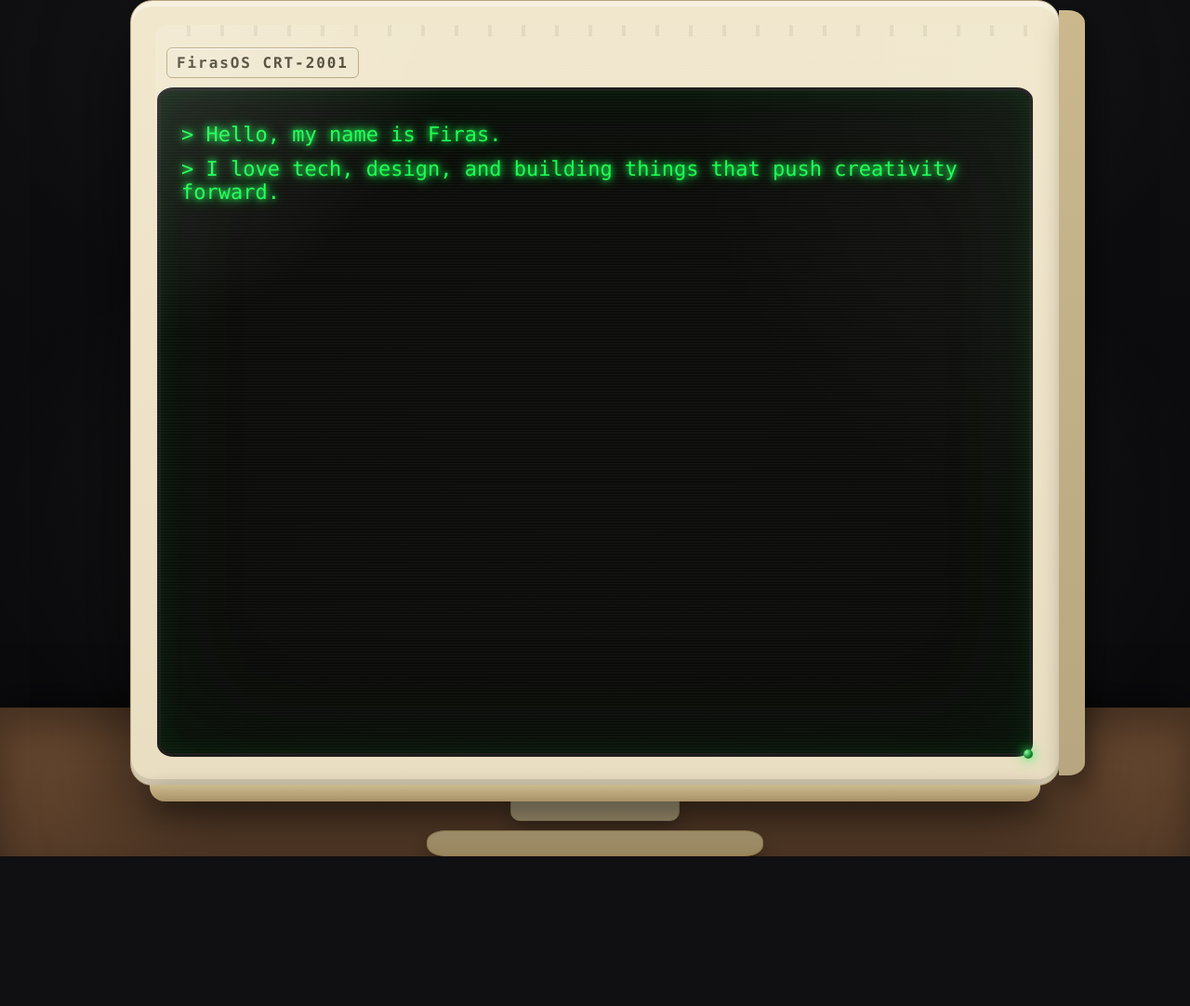
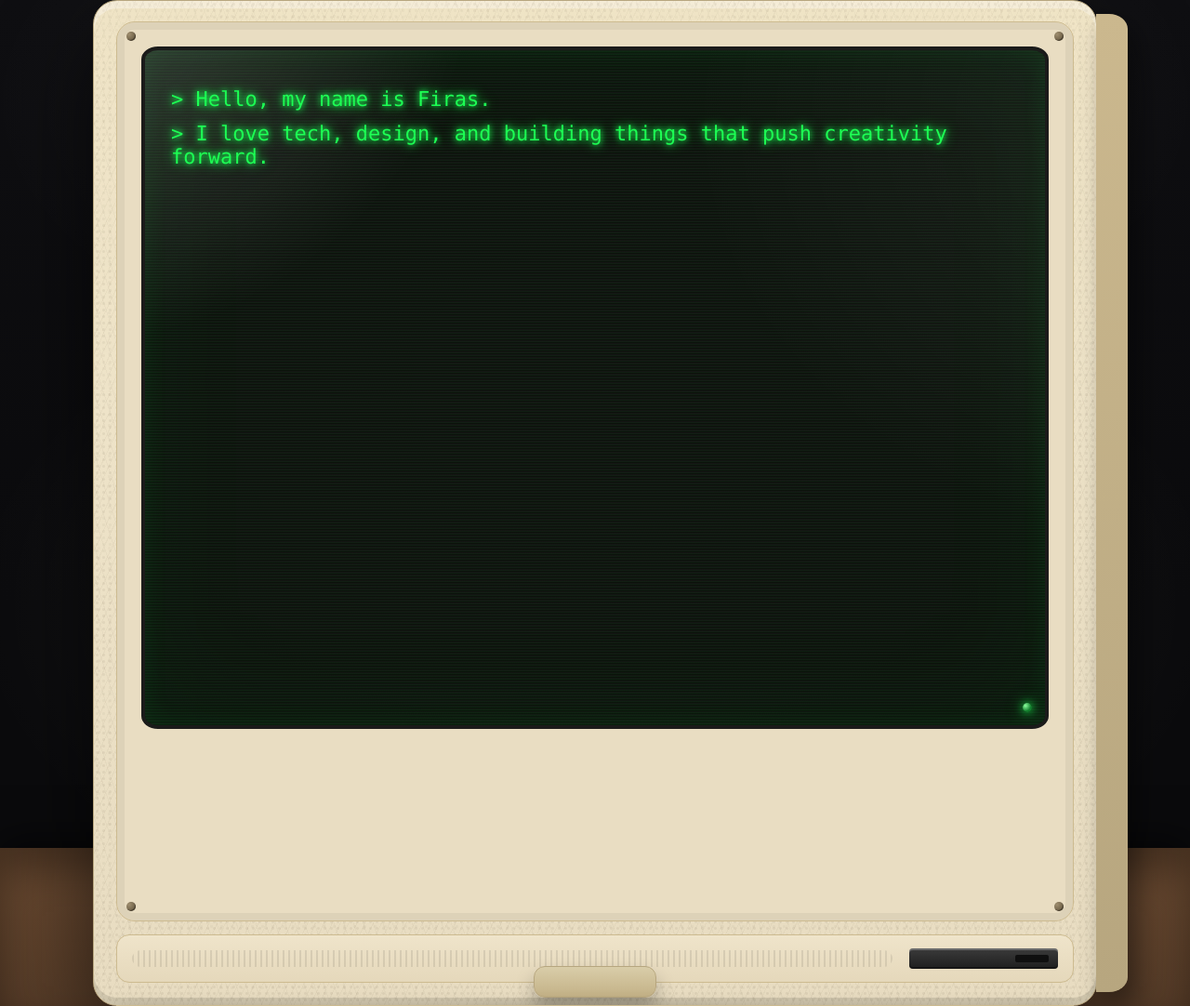
Before and after one commit to Redcmd121/firas-page, a plain HTML site: page index.html in a window 1280 px wide. Shown: the whole page at 93% size. Before the commit the page ends 921 px from the top, so only its background shows below. Drawn offline with Linux system fonts and the light colour scheme.

Commit message:
Update index.html

```diff
--- a/index.html
+++ b/index.html
@@ -3,21 +3,21 @@
 <head>
 <meta charset="utf-8"/>
 <meta name="viewport" content="width=device-width,initial-scale=1"/>
-<title>FirasOS // CRT</title>
+<title>FirasOS // CRT Chunky</title>
 <style>
   :root{
     --green:#1aff52;
     --cyan:#63e6ff;
-    --beige:#e9dec2;
-    --beige-d:#cbb88d;
+    --beige:#e8dcc1;        /* front plastic (slightly yellowed) */
+    --beige-d:#cbb88e;      /* side/shadow plastic */
     --type-speed:24ms;
     --line-delay:600ms;
-    --glow:0 0 6px #1aff52, 0 0 14px #1aff52;
+    --glow:0 0 6px #1aff52,0 0 14px #1aff52;
   }
 
-  html,body{height:100%;margin:0;background:#101012;font-family:ui-monospace,Menlo,Monaco,Consolas,"Courier New",monospace;color:#ddd}
+  html,body{height:100%;margin:0;background:#101012;font-family:ui-monospace,Menlo,Monaco,Consolas,"Courier New",monospace}
 
-  /* Scene */
+  /* Scene + lighting */
   .stage{
     min-height:100svh; position:relative; overflow:hidden;
     display:grid; place-items:center;
@@ -26,100 +26,139 @@
   }
   .spot{ position:absolute; inset:0; pointer-events:none;
     background:
-      radial-gradient(600px 300px at 50% 20%, rgba(255,255,220,.16), transparent 70%),
-      radial-gradient(900px 500px at 50% 60%, rgba(255,255,220,.08), transparent 75%);
+      radial-gradient(700px 360px at 50% 14%, rgba(255,255,220,.17), transparent 70%),
+      radial-gradient(900px 520px at 50% 60%, rgba(255,255,220,.08), transparent 75%);
     mix-blend-mode:screen; animation:pulse 6s ease-in-out infinite }
   @keyframes pulse{0%,100%{opacity:.9}50%{opacity:.75}}
 
-  /* Table */
   .table{
     position:absolute; left:0; right:0; bottom:0;
-    height:min(22vh,160px);
+    height:min(24vh,170px);
     background:
       linear-gradient(#6a4a31,#563c28),
       repeating-linear-gradient(90deg, rgba(255,255,255,.05) 0 2px, rgba(0,0,0,.12) 2px 40px);
-    box-shadow: inset 0 22px 40px rgba(0,0,0,.35), 0 -8px 40px rgba(0,0,0,.55);
+    box-shadow: inset 0 24px 40px rgba(0,0,0,.35), 0 -8px 40px rgba(0,0,0,.55);
     z-index:0;
   }
 
-  /* ======= FULL MONITOR (case + depth + stand) ======= */
-  .monitor{
-    width: clamp(680px, 90vw, 1000px);
-    z-index:2;
-    transform: translateY(60px) scale(.92);
-    opacity:0;
-    animation:popIn .9s cubic-bezier(.22,1.2,.32,1) forwards;
+  /* ====== CHONKY ALL-IN-ONE ====== */
+  .computer{
+    width: clamp(740px, 92vw, 1080px);
+    aspect-ratio: 1 / 1;                 /* square face */
+    transform: translateY(50px) scale(.92);
+    opacity:0; animation:pop .9s cubic-bezier(.22,1.2,.32,1) forwards;
+    z-index:2; position:relative;
   }
-  @keyframes popIn{
-    0%{transform:translateY(60px) scale(.82); opacity:0; filter:blur(6px)}
+  @keyframes pop{
+    0%{transform:translateY(60px) scale(.82); opacity:0; filter:blur(8px)}
     60%{transform:translateY(-6px) scale(1.02); opacity:1; filter:blur(0)}
     100%{transform:translateY(0) scale(1); opacity:1}
   }
 
-  /* monitor body (front) */
-  .body{
-    position:relative;
-    background: linear-gradient(#f1e7cd,var(--beige));
-    border:1px solid #b7a67f;
-    border-radius:24px;
-    padding:26px 28px 30px;
+  /* case block (front face) */
+  .case{
+    position:relative; height:100%;
+    background: linear-gradient(#f2e8cd,var(--beige));
+    border:1px solid #b7a67f; border-radius:26px;
     box-shadow:
-      inset 0 -6px 0 rgba(0,0,0,.10),
-      inset 0 6px 0 rgba(255,255,255,.35),
-      0 38px 90px rgba(0,0,0,.55);
+      inset 0 -8px 0 rgba(0,0,0,.10),
+      inset 0 8px 0 rgba(255,255,255,.35),
+      0 42px 96px rgba(0,0,0,.58);
+  }
+  /* case depth on right */
+  .case::before{
+    content:""; position:absolute; top:14px; right:-34px;
+    width:34px; height:calc(100% - 28px);
+    background: linear-gradient(180deg, var(--beige-d), #b7a67f);
+    border-radius:0 20px 20px 0 / 0 16px 16px 0;
+    box-shadow: 8px 14px 26px rgba(0,0,0,.35);
+  }
+  /* bottom lip thickness */
+  .case::after{
+    content:""; position:absolute; left:2.2%; right:2.2%; bottom:-20px; height:20px;
+    border-radius:0 0 18px 18px;
+    background: linear-gradient(#cdbb90,#a89166);
+    box-shadow: 0 12px 26px rgba(0,0,0,.42);
   }
 
-  /* right-side depth */
-  .body::before{
-    content:""; position:absolute; top:10px; right:-28px;
-    width:28px; height:calc(100% - 20px);
-    border-radius:0 18px 18px 0 / 0 14px 14px 0;
-    background: linear-gradient(180deg, var(--beige-d), #b7a67f);
-    box-shadow: 6px 12px 24px rgba(0,0,0,.35);
-  }
-  /* bottom lip */
-  .body::after{
-    content:""; position:absolute; left:2%; right:2%; bottom:-18px; height:18px;
-    border-radius:0 0 16px 16px; background: linear-gradient(#cdbb90,#a89166);
-    box-shadow: 0 10px 26px rgba(0,0,0,.42);
+  /* grime + scuffs + sticker residue */
+  .scuffs{
+    pointer-events:none; position:absolute; inset:0; border-radius:26px; mix-blend-mode:multiply;
+    background:
+      /* nicotine/yellowing top */
+      linear-gradient(180deg, rgba(213,188,120,.12), transparent 40%),
+      /* random scuffs */
+      repeating-linear-gradient(115deg, rgba(90,70,40,.08) 0 1px, transparent 1px 8px),
+      repeating-linear-gradient(72deg, rgba(60,50,40,.06) 0 1px, transparent 1px 10px),
+      /* sticker ghost */
+      radial-gradient(120px 70px at 22% 18%, rgba(255,255,255,.35) 0 50%, rgba(255,255,255,0) 60%),
+      /* grime specks */
+      radial-gradient(rgba(70,60,40,.12) 0 1px, transparent 2px),
+      radial-gradient(rgba(60,50,40,.07) 0 1px, transparent 2px);
+    background-size:
+      100% 100%,
+      420px 420px,
+      520px 520px,
+      280px 180px,
+      7px 7px,
+      11px 11px;
+    opacity:.55;
   }
 
-  .vent{height:12px; border-radius:8px; opacity:.28; margin-bottom:12px;
-        background:repeating-linear-gradient(90deg,transparent 0 32px,rgba(0,0,0,.22) 32px 36px)}
-  .label{
-    display:inline-block; margin-left:10px; padding:6px 10px; border-radius:6px;
-    background:#efe7cf; border:1px solid #b7a67f; color:#4a4331; font-weight:700; letter-spacing:.12em;
-    box-shadow: inset 0 1px 0 rgba(255,255,255,.7);
+  /* front layout: screen up top, chin below */
+  .face{
+    position:absolute; inset:22px 24px 24px 24px; display:grid; grid-template-rows: 1fr auto; gap:14px;
   }
 
-  /* bezel grid: badge row + screen row */
+  /* thick bezel + glass viewport */
   .bezel{
-    display:grid; grid-template-rows:auto 1fr; gap:10px;
+    position:relative; padding:26px; background:#e9ddc2; border-radius:20px; border:1px solid #cdbb90;
+    box-shadow: inset 0 0 0 8px rgba(0,0,0,.05);
+  }
+  .viewport{
+    position:relative; background:#0a0a08; border:4px solid #1b1b1a; border-radius:18px/14px;
+    overflow:hidden; aspect-ratio: 4 / 3; box-shadow: inset 0 0 140px rgba(26,255,82,.05), inset 0 0 28px rgba(26,255,82,.08);
   }
 
-  /* viewport (glass). **Clips** everything so nothing spills outside */
-  .viewport{
-    display:grid; place-items:stretch;
-    background:#0a0a08;
-    border:4px solid #1b1b1a;
-    border-radius:18px/14px;
-    padding:22px;                 /* inner bezel */
-    aspect-ratio: 4 / 3;          /* CRT-ish */
-    overflow:hidden;              /* <- stops spill */
-    box-shadow: inset 0 0 140px rgba(26,255,82,.05), inset 0 0 28px rgba(26,255,82,.08);
+  /* bezel screws */
+  .screw{ position:absolute; width:10px; height:10px; border-radius:50%;
+    background: radial-gradient(circle at 30% 30%, #9f8e6f, #6d5f46 70%); box-shadow: inset -1px -1px 0 rgba(0,0,0,.35)}
+  .screw.tl{ top:10px; left:10px } .screw.tr{ top:10px; right:10px }
+  .screw.bl{ bottom:10px; left:10px } .screw.br{ bottom:10px; right:10px }
+
+  /* speaker + floppy in the chin */
+  .chin{
+    display:grid; grid-template-columns: 1fr auto; align-items:center; gap:18px;
+    background: linear-gradient(#efe4ca,#e5d8bb); border-radius:14px; padding:14px 16px; border:1px solid #cdbb90;
   }
+  .grille{
+    height:18px; border-radius:10px;
+    background: repeating-linear-gradient(90deg, rgba(0,0,0,.25) 0 2px, transparent 2px 6px);
+    opacity:.35;
+  }
+  .floppy{
+    width:160px; height:22px; border-radius:4px; background:linear-gradient(#3b3b3b,#1e1e1e);
+    box-shadow: inset 0 2px 0 rgba(255,255,255,.25), inset 0 -2px 0 rgba(0,0,0,.35);
+    position:relative;
+  }
+  .floppy::after{content:""; position:absolute; right:10px; top:7px; width:36px; height:8px; border-radius:2px; background:#0f0f0f}
 
-  /* reflection + scanlines + vignette */
-  .viewport::before,.viewport::after{content:""; position:absolute; inset:26px; pointer-events:none}
+  /* power LED */
+  .led{ position:absolute; right:14px; bottom:14px; width:10px; height:10px; border-radius:50%;
+    background: radial-gradient(circle at 30% 30%, #8aff9c, #0f7d2a 60%);
+    box-shadow: 0 0 10px rgba(26,255,82,.8), 0 0 18px rgba(26,255,82,.6) }
+
+  /* glass overlays */
+  .viewport::before, .viewport::after{content:""; position:absolute; inset:0; pointer-events:none}
+  /* reflection */
   .viewport::before{
-    border-radius:14px/12px;
     background:
       radial-gradient(120% 160% at -10% -20%, rgba(255,255,255,.22) 0%, rgba(255,255,255,0) 40%),
       radial-gradient(130% 140% at 120% 10%, rgba(255,255,255,.06) 0%, rgba(255,255,255,0) 46%);
     mix-blend-mode:screen;
   }
+  /* static scanlines + vignette */
   .viewport::after{
-    border-radius:14px/12px;
     background:
       radial-gradient(ellipse at center, rgba(0,0,0,0) 0%, rgba(0,0,0,.12) 70%, rgba(0,0,0,.45) 100%),
       repeating-linear-gradient(to bottom,
@@ -131,53 +170,63 @@
   }
   @keyframes flicker{0%,100%{opacity:.96}50%{opacity:.90}70%{opacity:.92}}
 
-  /* stand */
-  .stand{ display:flex; flex-direction:column; align-items:center; gap:10px; margin-top:8px; }
-  .neck{
-    width:18%; min-width:110px; height:28px; border-radius:10px;
-    background: linear-gradient(#d9cda9,#c3b186);
-    border:1px solid #b7a67f; box-shadow: 0 12px 20px rgba(0,0,0,.25);
+  /* EXTRA rolling scanlines shown when there is motion (boot/typing) */
+  .roll{
+    position:absolute; inset:-100% 0 0 0; opacity:0; pointer-events:none;
+    background:
+      repeating-linear-gradient(to bottom,
+        rgba(26,255,82,.12) 0px,
+        rgba(26,255,82,.12) 1px,
+        rgba(0,0,0,.0) 2px,
+        rgba(0,0,0,.0) 3px);
+    mix-blend-mode:screen;
   }
-  .base{
-    width:36%; min-width:220px; height:26px; border-radius:20px/12px;
-    background: linear-gradient(#c9b688,#ab9669);
-    border:1px solid #a98f5c;
-    box-shadow: 0 14px 26px rgba(0,0,0,.35);
+  .viewport.active .roll{
+    opacity:.6; animation:scanRoll 600ms linear 0s 1;
+  }
+  @keyframes scanRoll{
+    from{ transform: translateY(0) }
+    to  { transform: translateY(100%) }
   }
 
-  /* LED */
-  .led{ position:absolute; right:28px; bottom:28px; width:10px; height:10px; border-radius:50%;
-    background: radial-gradient(circle at 30% 30%, #8aff9c, #0f7d2a 60%);
-    box-shadow: 0 0 10px rgba(26,255,82,.8), 0 0 18px rgba(26,255,82,.6); }
-
-  /* Boot */
-  .boot{ color:var(--green); text-shadow:var(--glow);
-    display:grid; place-items:center; gap:16px; text-align:center; }
+  /* Terminal + boot */
+  .boot{
+    position:absolute; inset:0; display:grid; place-items:center; text-align:center;
+    color:var(--green); text-shadow:var(--glow);
+  }
   .boot h1{ margin:0; font-size:clamp(22px,4.2vw,34px)}
-  .boot .sub{ opacity:.85 }
+  .boot .sub{ opacity:.85; margin-top:10px }
   .bar{ width:min(520px,70%); height:14px; border:1px solid rgba(26,255,82,.5); border-radius:8px; overflow:hidden;
-        box-shadow: inset 0 0 10px rgba(26,255,82,.35) }
-  .fill{ height:100%; width:0%;
-         background:linear-gradient(90deg, rgba(26,255,82,.6), rgba(26,255,82,.95));
+        box-shadow: inset 0 0 10px rgba(26,255,82,.35); margin-top:14px }
+  .fill{ height:100%; width:0%; background:linear-gradient(90deg, rgba(26,255,82,.6), rgba(26,255,82,.95));
          box-shadow:var(--glow); transition:width .12s linear }
 
-  /* Terminal */
   .hidden{display:none}
-  .term{ display:block }
-  .term .line{ color:var(--green); text-shadow:var(--glow); white-space:pre-wrap;
-               margin:12px 0; font-size:clamp(16px,2.1vw,22px) }
+  .term{ position:absolute; inset:0; padding:28px; }
+  .term .line{ color:var(--green); text-shadow:var(--glow); white-space:pre-wrap; margin:12px 0; font-size:clamp(16px,2.1vw,22px) }
   .prompt{ color:var(--green) }
   .cursor{ display:inline-block; width:.6ch; background:var(--green); margin-left:2px; vertical-align:-2px;
            animation:blink 1s steps(1,end) infinite; box-shadow:var(--glow) }
   @keyframes blink{50%{opacity:0}}
-  a{ color:var(--cyan); text-decoration:none;
-     text-shadow:0 0 6px var(--cyan), 0 0 14px var(--cyan);
+  a{ color:var(--cyan); text-decoration:none; text-shadow:0 0 6px var(--cyan),0 0 14px var(--cyan);
      border-bottom:1px dotted rgba(99,230,255,.5) }
 
-  /* Reduce motion */
+  /* stand (thicc) */
+  .stand{ position:absolute; left:50%; bottom:-34px; transform:translateX(-50%);
+          display:flex; flex-direction:column; align-items:center; gap:12px }
+  .neck{
+    width:22%; min-width:130px; height:32px; border-radius:12px;
+    background: linear-gradient(#d9cda9,#c3b186); border:1px solid #b7a67f; box-shadow:0 12px 20px rgba(0,0,0,.25)
+  }
+  .base{
+    width:40%; min-width:260px; height:28px; border-radius:22px/12px;
+    background: linear-gradient(#c9b688,#ab9669); border:1px solid #a98f5c; box-shadow:0 14px 26px rgba(0,0,0,.35)
+  }
+
+  /* reduce motion */
   @media (prefers-reduced-motion:reduce){
+    .computer{ animation:none; transform:none; opacity:1 }
     .viewport::after{ animation:none }
-    .monitor{ animation:none; transform:none; opacity:1 }
     .cursor{ animation:none }
   }
 </style>
@@ -187,39 +236,54 @@
     <div class="spot"></div>
     <div class="table"></div>
 
-    <div class="monitor">
-      <div class="body">
+    <div class="computer">
+      <div class="case">
+        <div class="scuffs"></div>
+
+        <div class="face">
+          <!-- SCREEN AREA -->
           <div class="bezel">
+            <div class="viewport" id="viewport">
+              <div class="roll" aria-hidden="true"></div>
+
+              <!-- Boot -->
+              <div id="boot" class="boot">
                 <div>
-            <div class="vent"></div>
-            <span class="label">FirasOS CRT-2001</span>
-          </div>
-
-          <div class="viewport">
-            <!-- BOOT -->
-            <div id="boot" class="boot">
                   <h1>FirasOS</h1>
                   <div class="sub" id="bootMsg">Booting… initializing kernel</div>
                   <div class="bar"><div id="fill" class="fill"></div></div>
                 </div>
+              </div>
 
-            <!-- TERMINAL -->
+              <!-- Terminal -->
               <div id="term" class="term hidden"></div>
 
               <div class="led" aria-hidden="true"></div>
             </div>
+
+            <!-- little bezel screws -->
+            <span class="screw tl"></span><span class="screw tr"></span>
+            <span class="screw bl"></span><span class="screw br"></span>
+          </div>
+
+          <!-- CHIN: speaker + floppy + badge -->
+          <div class="chin">
+            <div class="grille" title="speaker"></div>
+            <div class="floppy" title="3.5-inch floppy"></div>
           </div>
         </div>
 
-      <div class="stand">
-        <div class="neck"></div>
-        <div class="base"></div>
+        <!-- stand -->
+        <div class="stand"><div class="neck"></div><div class="base"></div></div>
       </div>
     </div>
   </div>
 
 <script>
-  /* Boot logic */
+  const viewport = document.getElementById('viewport');
+  const rollEl   = viewport.querySelector('.roll');
+
+  // Boot
   const fill  = document.getElementById('fill');
   const boot  = document.getElementById('boot');
   const term  = document.getElementById('term');
@@ -229,12 +293,13 @@
     "Detecting devices…","Mounting /home…","Starting services…",
     "Configuring network…","Warming up GPUs…","Applying hacker green…"
   ];
-  let mi = 0; const mTimer = setInterval(()=>{ bootMsg.textContent = msgs[mi++ % msgs.length]; }, 700);
+  let mi = 0; const mTimer = setInterval(()=>{ bootMsg.textContent = msgs[mi++ % msgs.length]; bumpActivity(520); }, 680);
 
   let p = 0;
   const timer = setInterval(()=>{
     p = Math.min(100, p + Math.random()*8 + 3);
     fill.style.width = p + "%";
+    bumpActivity(450);
     if (p >= 100){
       clearInterval(timer); clearInterval(mTimer);
       setTimeout(switchToTerminal, 650);
@@ -247,7 +312,19 @@
     typeAll();
   }
 
-  /* Terminal typing */
+  // When motion happens on screen, flash rolling scanlines briefly
+  let activityTO=null;
+  function bumpActivity(ms=600){
+    viewport.classList.add('active');
+    rollEl.style.animation='none'; // restart
+    // force reflow to restart animation
+    void rollEl.offsetWidth;
+    rollEl.style.animation='';
+    if(activityTO) clearTimeout(activityTO);
+    activityTO=setTimeout(()=>viewport.classList.remove('active'), ms);
+  }
+
+  // Terminal typing
   const LINES = [
     { text: "Hello, my name is Firas." },
     { text: "I love tech, design, and building things that push creativity forward." },
@@ -258,8 +335,7 @@
     const line = document.createElement('div');
     line.className = 'line';
     const prompt = document.createElement('span');
-    prompt.className = 'prompt';
-    prompt.textContent = "> ";
+    prompt.className = 'prompt'; prompt.textContent = "> ";
     const content = document.createElement('span');
     const cursor = document.createElement('span');
     cursor.className = 'cursor';
@@ -267,16 +343,20 @@
     term.appendChild(line);
     return { content, cursor };
   }
+  const wait = (ms)=>new Promise(r=>setTimeout(r,ms));
 
-  function wait(ms){ return new Promise(r=>setTimeout(r,ms)); }
   async function typeText(node, str, speed){
-    for (let i=0;i<str.length;i++){ node.append(str[i]); await wait(speed); }
+    for (let ch of str){
+      node.append(ch);
+      bumpActivity(300);
+      await wait(speed);
+    }
   }
 
   async function typeAll(){
-    const root = getComputedStyle(document.documentElement);
-    const speed = parseInt(root.getPropertyValue('--type-speed')) || 26;
-    const pause = parseInt(root.getPropertyValue('--line-delay')) || 600;
+    const cs = getComputedStyle(document.documentElement);
+    const speed = parseInt(cs.getPropertyValue('--type-speed')) || 26;
+    const pause = parseInt(cs.getPropertyValue('--line-delay')) || 600;
     for (const item of LINES){
       const { content, cursor } = createLine();
       await typeText(content, item.text, speed);
@@ -286,6 +366,7 @@
         a.href = item.link.href; a.target="_blank"; a.rel="noopener";
         a.textContent = item.link.label;
         content.appendChild(a);
+        bumpActivity(400);
       }
       await wait(pause); cursor.remove();
     }
```
Lines whose indentation alone changed are shown as unchanged.
